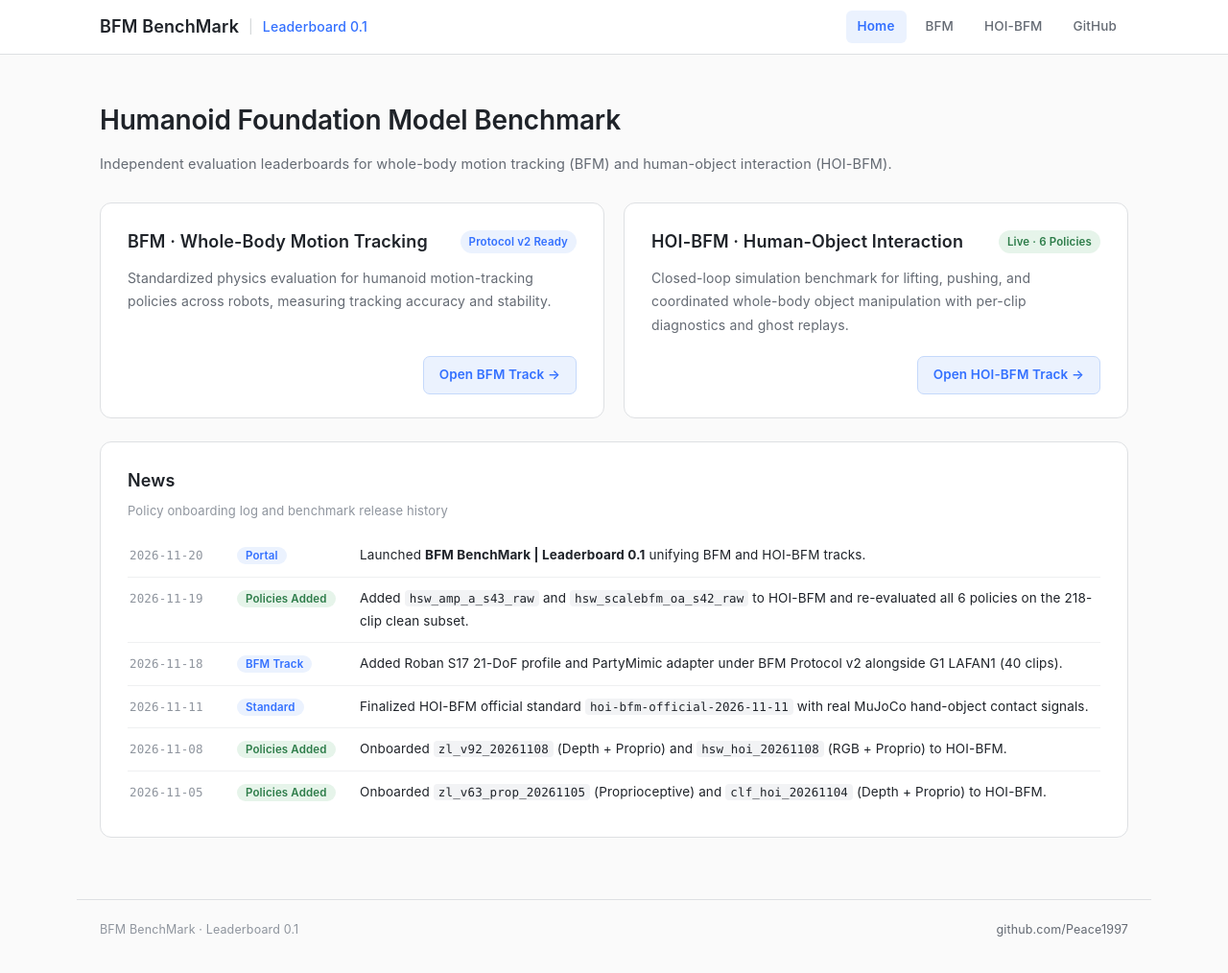
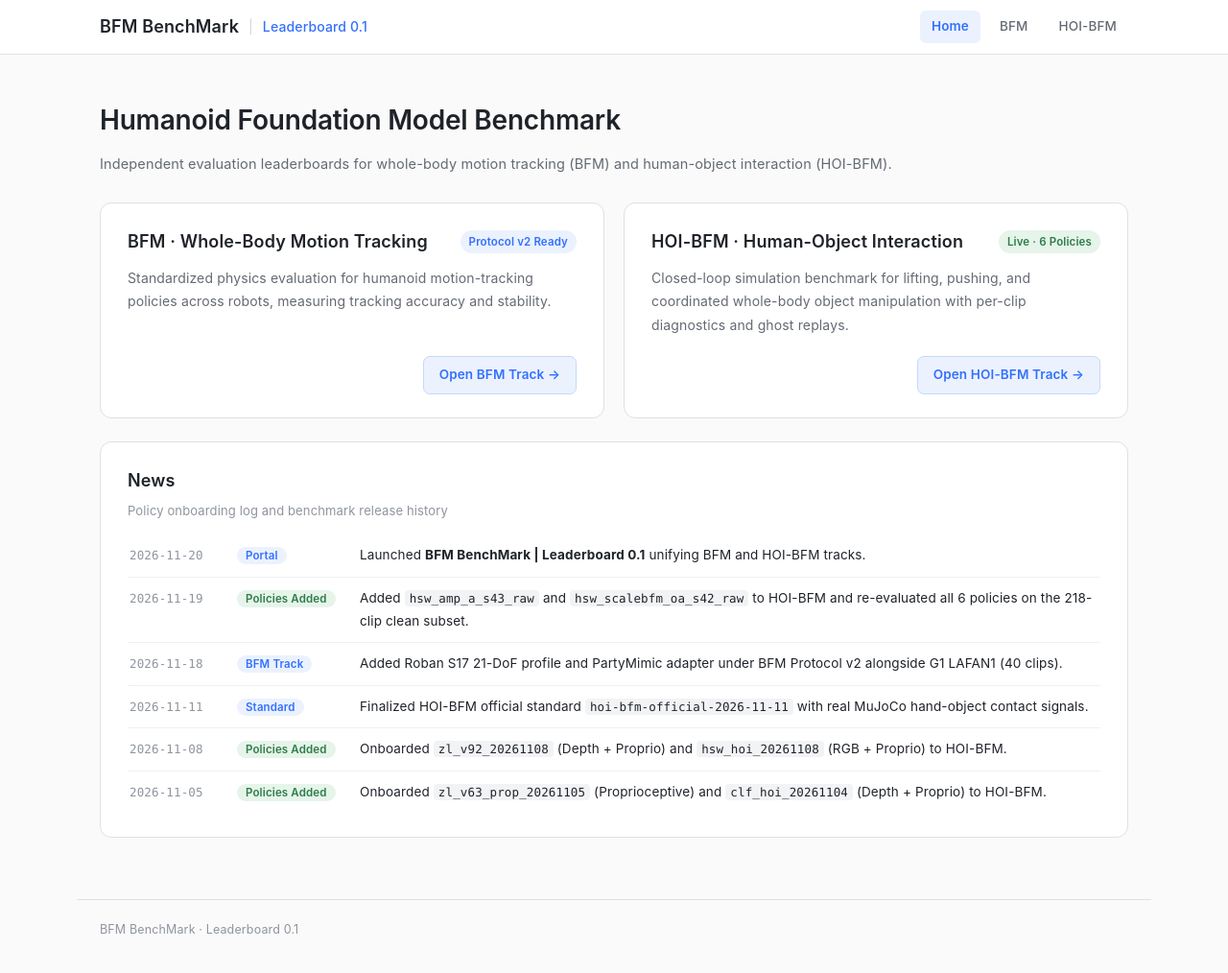
Before and after one commit to Peace1997/peace1997.github.io, a plain HTML site: page index.html in a window 1280 px wide. Shown: the whole page at 96% size. Drawn offline with Linux system fonts and the light colour scheme.

Commit message:
Remove GitHub link from Home navigation and footer

```diff
--- a/index.html
+++ b/index.html
@@ -229,7 +229,6 @@
         <a href="./" class="nav-active">Home</a>
         <a href="./bfm/">BFM</a>
         <a href="./hoi-bfm-benchmark/">HOI-BFM</a>
-        <a href="https://github.com/Peace1997" target="_blank" rel="noopener">GitHub</a>
       </nav>
     </div>
   </header>
@@ -308,7 +307,6 @@
 
   <footer>
     <span>BFM BenchMark · Leaderboard 0.1</span>
-    <span><a href="https://github.com/Peace1997" target="_blank" rel="noopener">github.com/Peace1997</a></span>
   </footer>
 </body>
 </html>
```
